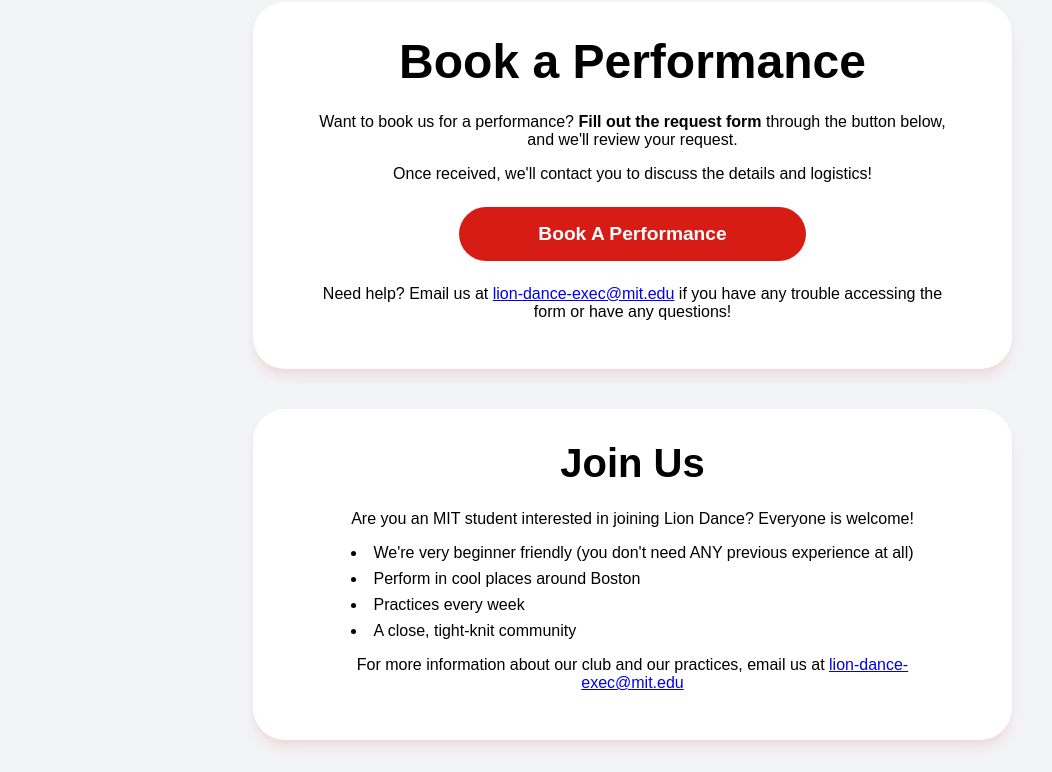
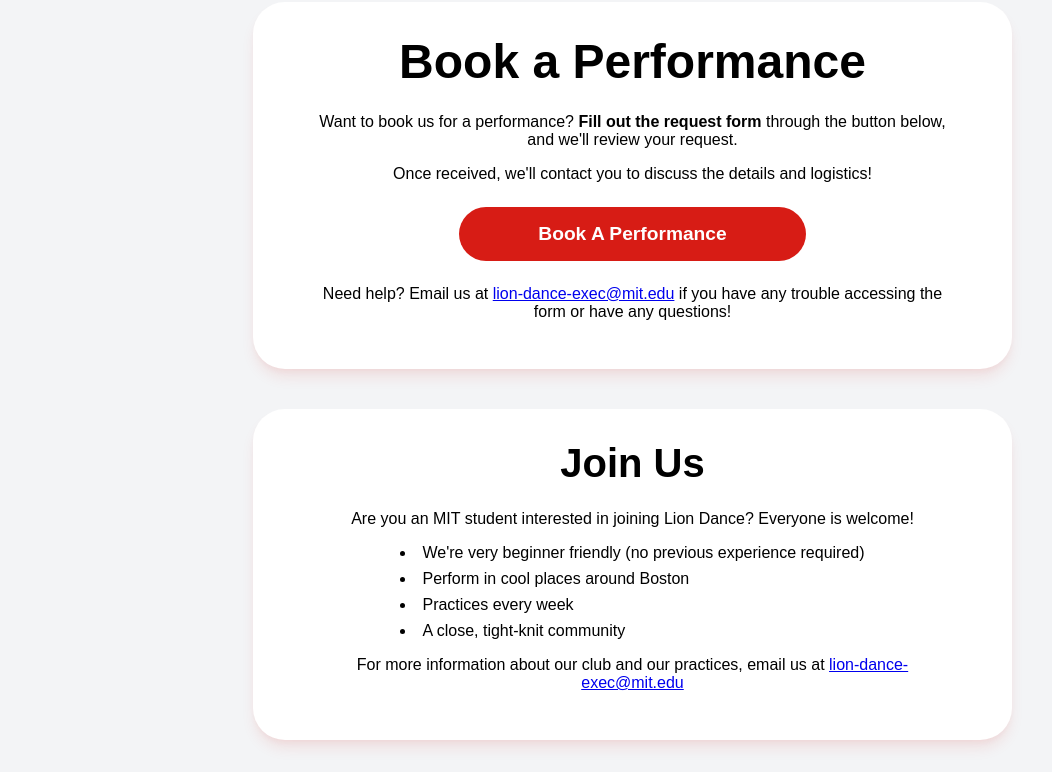
Before and after one commit to MITLionDance/website, a plain HTML site: page contact/index.html in a window 1280 px wide. Shown: the part 134-906 px from the top of the page, without its empty margins (0-1052 px from the left). Drawn offline with Linux system fonts and the light colour scheme.

Commit message:
editted join us blurb in contact page

```diff
--- a/contact/index.html
+++ b/contact/index.html
@@ -154,7 +154,7 @@
                 </p>
                 <ul>
                     <li>
-                        We're very beginner friendly (you don't need ANY previous experience at all)
+                        We're very beginner friendly (no previous experience required)
                     </li>
                     <li>
                         Perform in cool places around Boston
```
